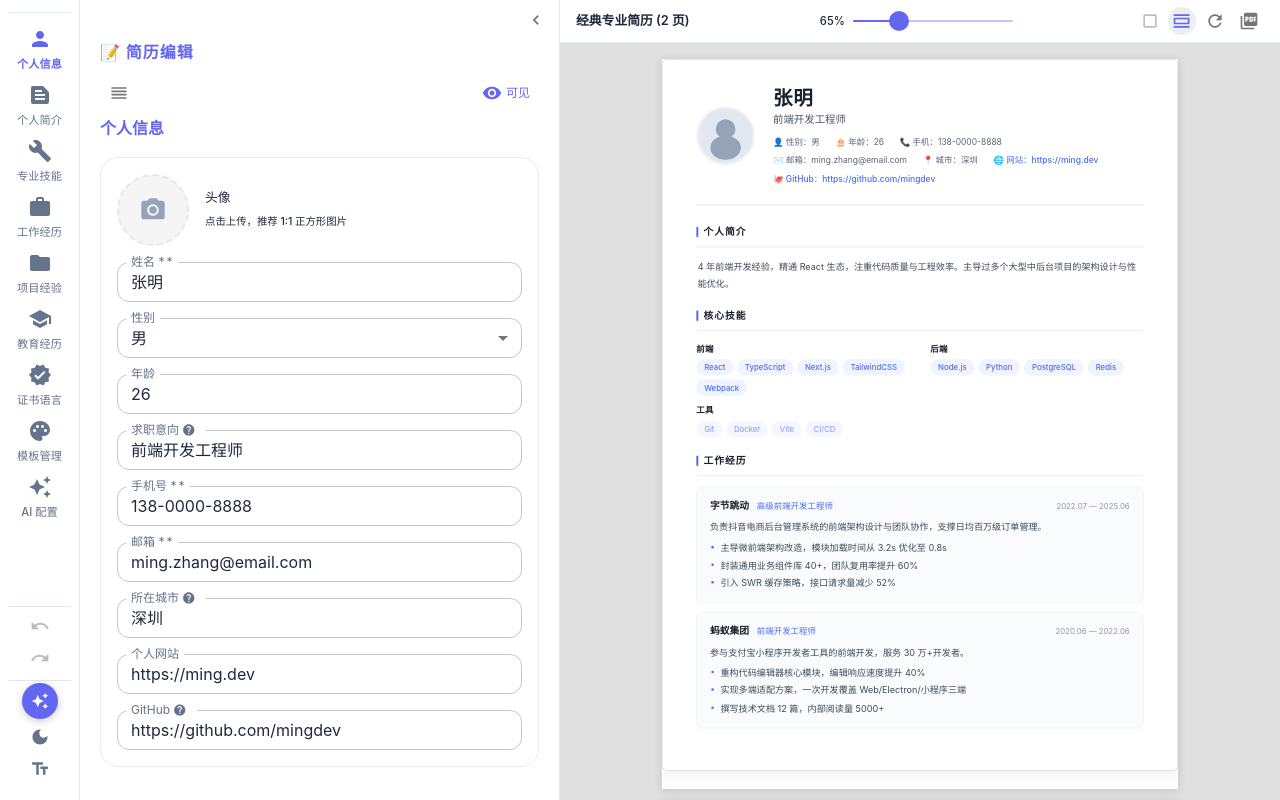
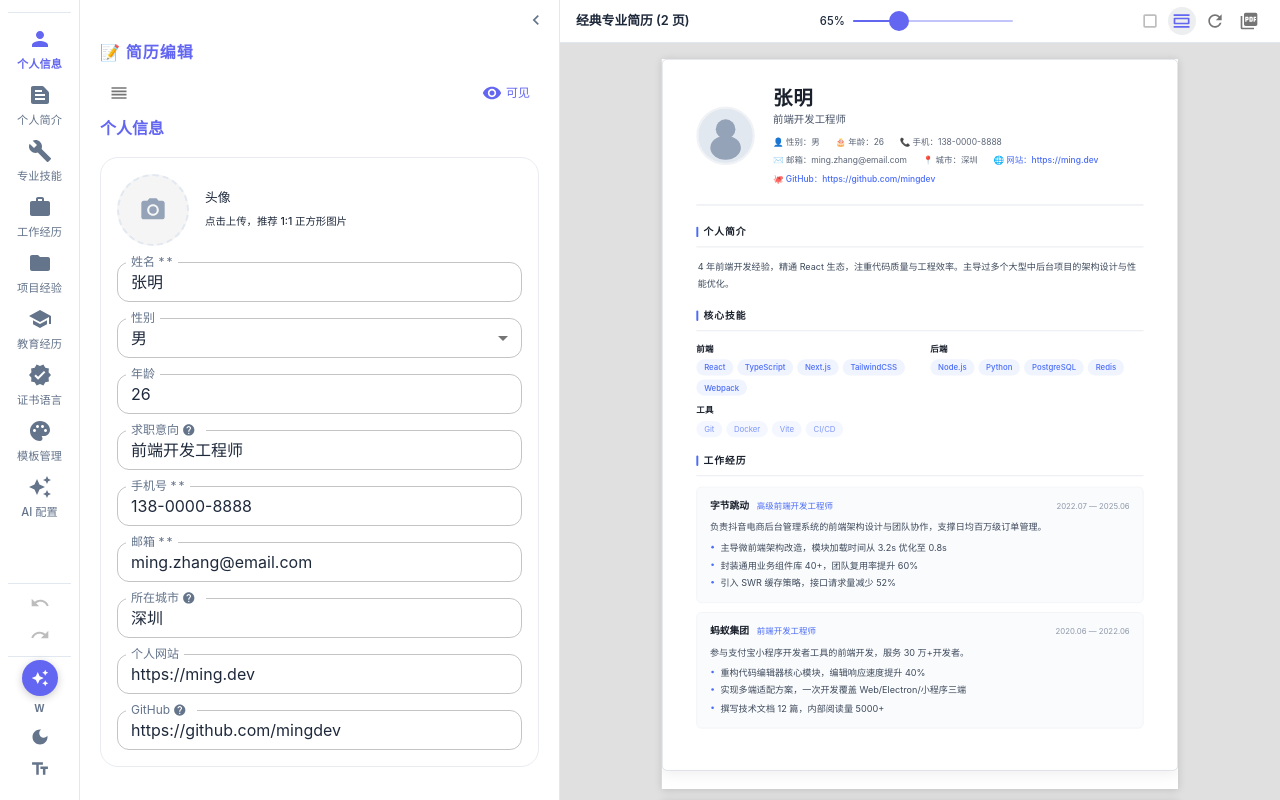
Before and after one commit to yaocat55/resume-editor, a React (Vite) app: page / in a window 1280 px wide. Built offline with nearby package versions, Linux system fonts and the light colour scheme.

Commit message:
feat: add Word export button to sidebar

```diff
--- a/src/components/layout/EditorLayout.tsx
+++ b/src/components/layout/EditorLayout.tsx
@@ -282,7 +282,7 @@ const EditorLayout: React.FC = () => {
         </Box>
         <Divider sx={{ width: '80%', my: 0.3 }} />
         <Box sx={{ display: 'flex', flexDirection: 'column', alignItems: 'center', gap: 0.3, pb: 0.5 }}>
-          <Tooltip title={t('sidebar.fullPolish')} placement="right">
+          <Tooltip title="AI 全文润色" placement="right">
             <IconButton
               size="small"
               onClick={handleFullPolish}
@@ -293,6 +293,15 @@ const EditorLayout: React.FC = () => {
               }}
             >
               <AiIcon sx={{ fontSize: 18 }} />
+            </IconButton>
+          </Tooltip>
+          <Tooltip title="导出 Word (.docx)" placement="right">
+            <IconButton
+              size="small"
+              onClick={() => generateDocx(useResumeStore.getState().resume, '')}
+              sx={{ color: 'text.secondary', fontSize: '0.65rem', fontWeight: 700 }}
+            >
+              W
             </IconButton>
           </Tooltip>
           <Tooltip title={themeMode === 'dark' ? t('sidebar.toggleThemeLight') : t('sidebar.toggleTheme')} placement="right">
```
